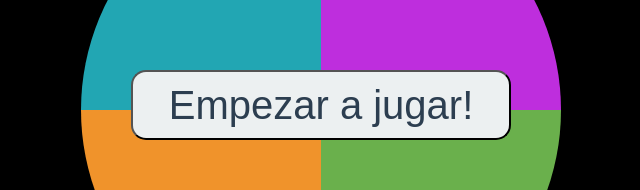
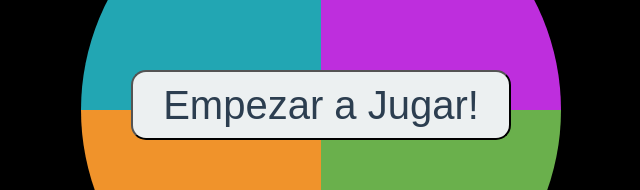
Before and after one commit to edu-ramos/Simon, a website: page index.html in a window 1280 px wide. Shown: the part 290-480 px from the top of the page, without its empty margins (319-959 px from the left). Drawn offline with Linux system fonts and the light colour scheme.

Commit message:
modifique las letras del btn

```diff
--- a/index.html
+++ b/index.html
@@ -14,7 +14,7 @@
     <div id="violeta" class="color violeta right" data-color="violeta"></div>
     <div id="naranja" class="color naranja left" data-color="naranja"></div>
     <div id="verde" class="color verde right" data-color="verde"></div>
-    <button id="btnEmpezar" class="btn-start" onclick="empezarJuego()">Empezar a jugar!</button>
+    <button id="btnEmpezar" class="btn-start" onclick="empezarJuego()">Empezar a Jugar!</button>
   </div>
   <script src="index.js"></script>
 </body>
```
